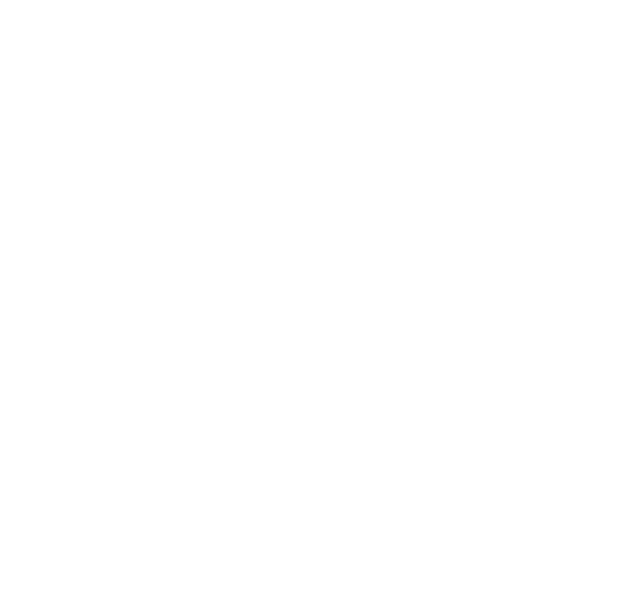
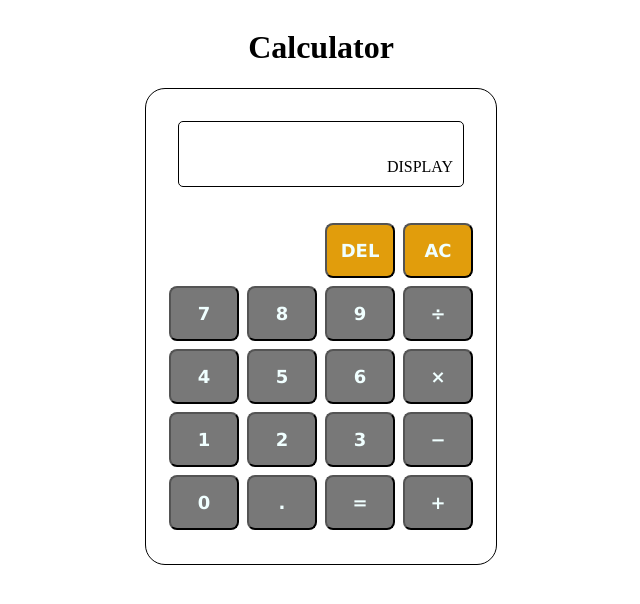
Before and after one commit to mvttn/calculator, a plain HTML site: page index.html in a window 1280 px wide. Shown: the whole page, without its empty margins (319-959 px from the left). Drawn offline with Linux system fonts and the light colour scheme.

Commit message:
Implement basic calculator design using html, css

```diff
--- a/index.html
+++ b/index.html
@@ -7,5 +7,36 @@
     <link rel="stylesheet" href="styles.css" />
     <script src="script.js" defer></script>
   </head>
-  <body></body>
+  <body>
+    <div>
+    <h1>Calculator</h1>
+    <div id="calculator">
+      <div class="display">
+        <p>DISPLAY</p>
+      </div>
+      <div class="buttons">
+          <button class="filler"></button>
+          <button class="filler"></button>
+          <button id="delete">DEL</button>
+          <button id="clear">AC</button>
+          <button>7</button>
+          <button>8</button>
+          <button>9</button>
+          <button class="operation">&#247</button> <!--divide-->
+          <button>4</button>
+          <button>5</button>
+          <button>6</button>
+          <button class="operation">&#215</button> <!--multiply-->
+          <button>1</button>
+          <button>2</button>
+          <button>3</button>
+          <button class="operation">&#8722</button> <!--subtract-->
+          <button>0</button>
+          <button>.</button>
+          <button class="operation">&#61</button> <!--add-->
+          <button class="operation">&#43</button> <!--equals-->
+      </div>
+    </div>
+    </div>
+  </body>
 </html>
--- a/styles.css
+++ b/styles.css
@@ -0,0 +1,61 @@
+body {
+  display: flex;
+  justify-content: center;
+}
+
+h1 {
+  display: flex;
+  justify-content: center;
+}
+
+#calculator {
+  display: flex;
+  flex-direction: column;
+  width: 350px;
+  height: 475px;
+  border: 1px solid;
+  border-radius: 20px;
+}
+
+.display {
+  display: flex;
+  justify-content: flex-end;
+  border: 1px solid;
+  border-radius: 5px;
+  padding: 20px 5px 5px 20px;
+  margin: 32px;
+}
+
+div > p {
+  margin-bottom: 5px;
+  margin-right: 5px;
+}
+
+button {
+  width: 70px;
+  height: 55px;
+  margin: 4px;
+  border-radius: 8px;
+  background-color: rgb(120, 120, 120);
+  color: azure;
+  font-weight: 600;
+  font-family: "Lucida Sans", "Lucida Sans Regular", "Lucida Grande",
+    "Lucida Sans Unicode", Geneva, Verdana, sans-serif;
+  font-size: 18px;
+}
+
+.buttons {
+  display: flex;
+  flex-wrap: wrap;
+  justify-content: center;
+}
+
+.filler {
+  background-color: inherit;
+  border: none;
+}
+
+#delete,
+#clear {
+  background-color: rgb(225, 157, 12);
+}
```
